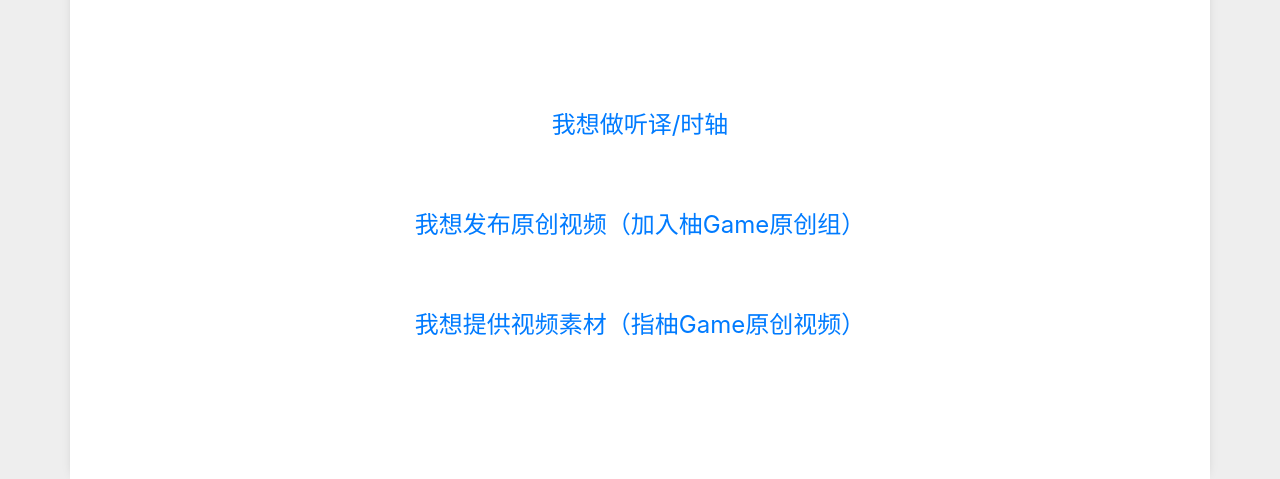
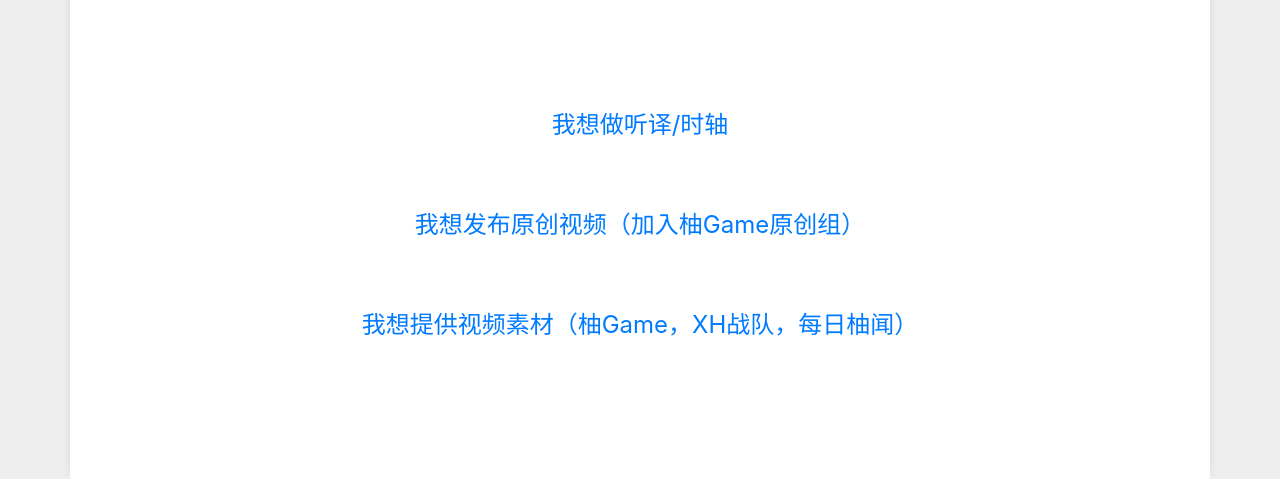
Before and after one commit to DavyVan/join.youzimu.today, a plain HTML site: page index.html in a window 1280 px wide. Shown: the part 321-800 px from the top of the page. Drawn offline with Linux system fonts and the light colour scheme.

Commit message:
更新首页素材收集页面描述

```diff
--- a/index.html
+++ b/index.html
@@ -44,7 +44,7 @@
                 <p class="text-center" style="width: 100%; font-size: 1.5rem"><a href="https://blog.funqtion.xyz/undefined/2019/08/02/yg-origin-recruit.html">我想发布原创视频（加入柚Game原创组）</a></p>
             </div>
             <div class="row align-items-end" style="height: 100px;">
-                <p class="text-center" style="width: 100%; font-size: 1.5rem"><a href="https://blog.funqtion.xyz/undefined/2019/08/02/yg-origin-source-provide.html">我想提供视频素材（指柚Game原创视频）</a></p>
+                <p class="text-center" style="width: 100%; font-size: 1.5rem"><a href="https://blog.funqtion.xyz/undefined/2019/08/02/yg-origin-source-provide.html">我想提供视频素材（柚Game，XH战队，每日柚闻）</a></p>
             </div>
         </div>
 
```
